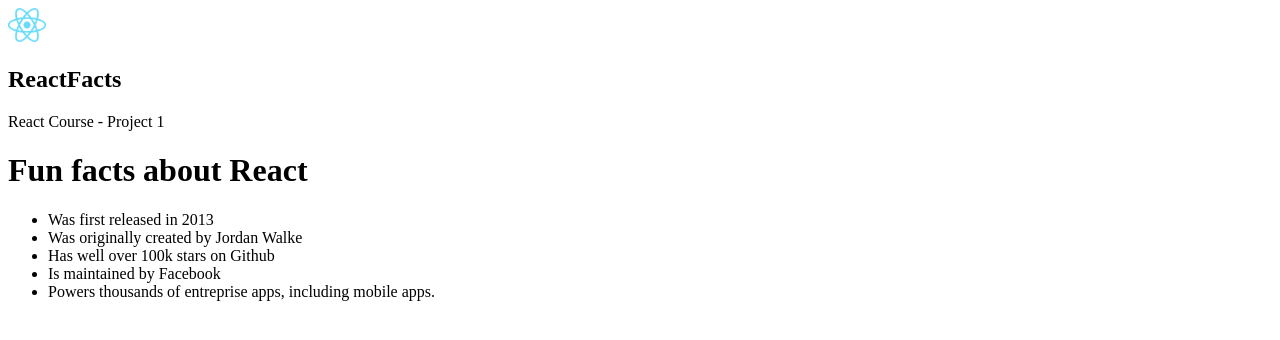
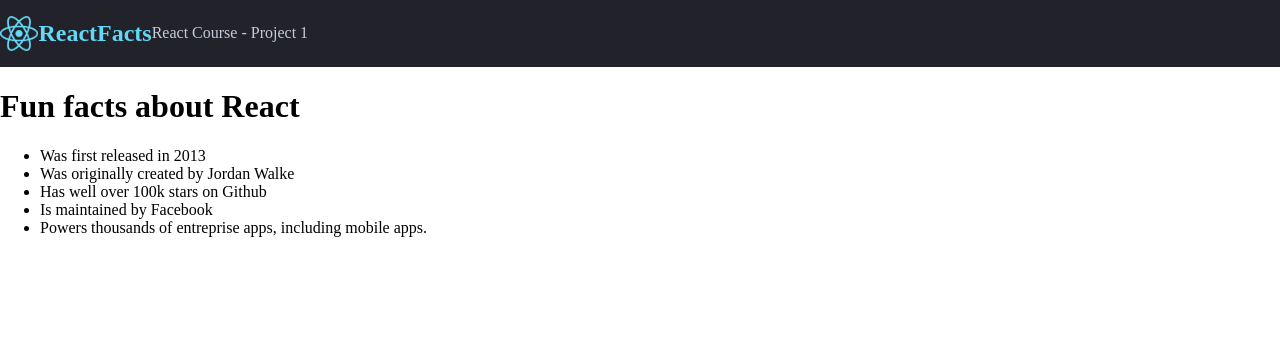
Before and after one commit to MalcolmSmalls/Scrimba-Project-1, a React (Create React App) app: page / in a window 1280 px wide. Shown: the top 340 px of the page. Built offline with nearby package versions, Linux system fonts and the light colour scheme.

Commit message:
Add CSS to navigation

```diff
--- a/src/App.css
+++ b/src/App.css
@@ -1,4 +1,26 @@
+body {
+  margin:0;
+}
+
+
+.top-header {
+  background-color:#21222A;
+}
+
+.navigation {
+  display:flex;
+  align-items:center;
+}
+
+.nav-right {
+  color:#c5ccd7;
+}
+
 .nav-logo {
   width:3%;
   height:3%;
 }
+
+.nav-title {
+  color:#60d8f6;
+}
--- a/src/Components/Header.js
+++ b/src/Components/Header.js
@@ -2,8 +2,8 @@ import React, { Component } from "react"
 
 function Header() {
     return (
-        <header>
-            <nav>
+        <header className = "top-header">
+            <nav className = "navigation">
                 <img src="./react-logo.png"  className = "nav-logo" />
                 <h2 className = "nav-title">ReactFacts</h2>
                 <span className = "nav-right">React Course - Project 1</span>
```
Also changed, not shown: src/Components/Footer.js (deleted, +0 -7 lines).
